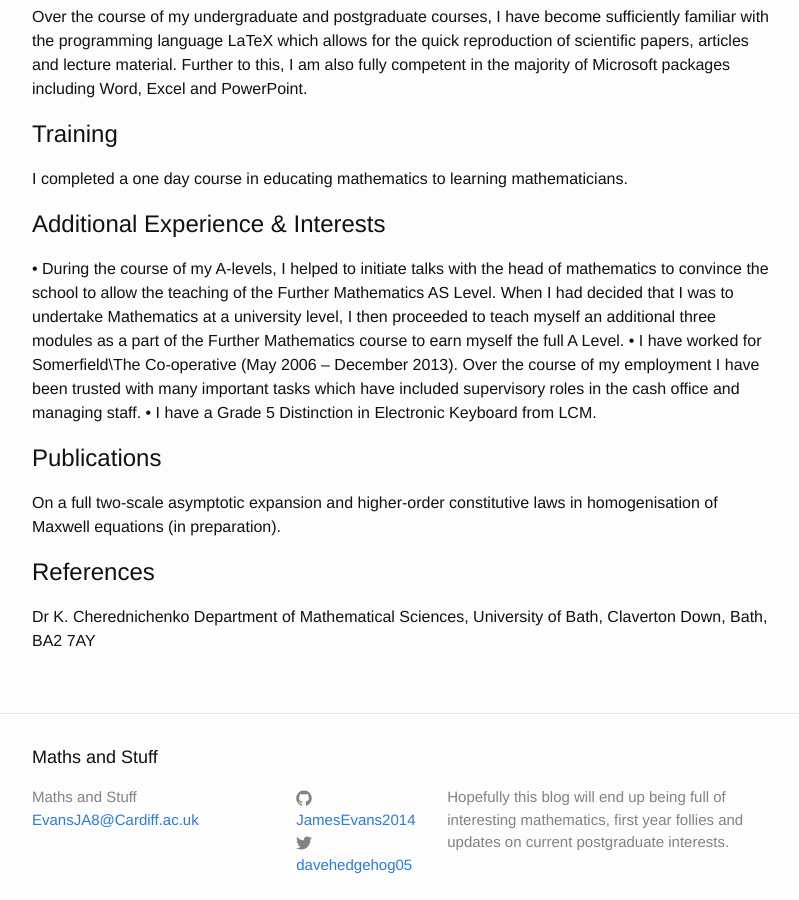
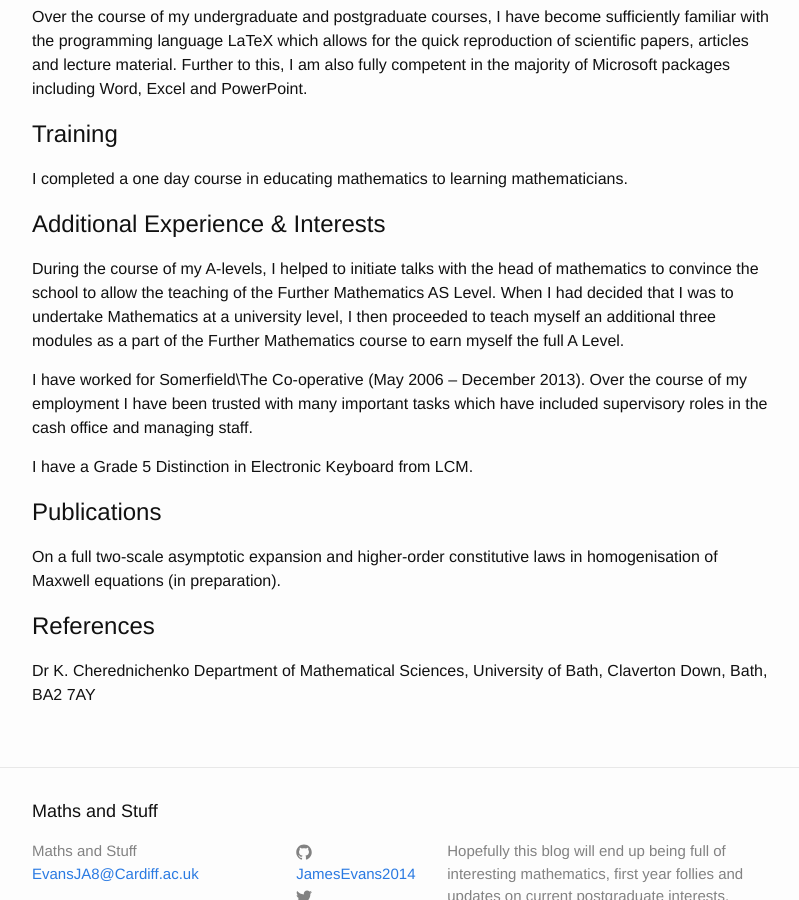
Before and after one commit to JamesEvans2014/JamesEvans2014.github.io, a Jekyll site: the page built from Curriculum-Vitae.md, in a window 1280 px wide and 900 px high, scrolled down 1794 px. Shown: the whole window, without its empty margins (238-1037 px from the left). Built offline with Jekyll 4.4.1, drawn with Linux system fonts in a browser that asks for light colours; formulas are drawn with MathJax 3.

```diff
--- a/Curriculum-Vitae.md
+++ b/Curriculum-Vitae.md
@@ -83,14 +83,16 @@ I completed a one day course in educating mathematics to learning mathematicians
 
 #Additional Experience & Interests
 
-•	During the course of my A-levels, I helped to initiate talks with the head of mathematics to convince the school
+During the course of my A-levels, I helped to initiate talks with the head of mathematics to convince the school
 to allow the teaching of the Further Mathematics AS Level. When I had decided that I was to undertake Mathematics
 at a university level, I then proceeded to teach myself an additional three modules as a part of the
 Further Mathematics course to earn myself the full A Level.
-•	I have worked for Somerfield\The Co-operative (May 2006 – December 2013). Over the course of my employment
+
+I have worked for Somerfield\The Co-operative (May 2006 – December 2013). Over the course of my employment
 I have been trusted with many important tasks which have included supervisory roles in the cash office and
 managing staff.
-•	I have a Grade 5 Distinction in Electronic Keyboard from LCM.
+
+I have a Grade 5 Distinction in Electronic Keyboard from LCM.
 
 #Publications
 
```
